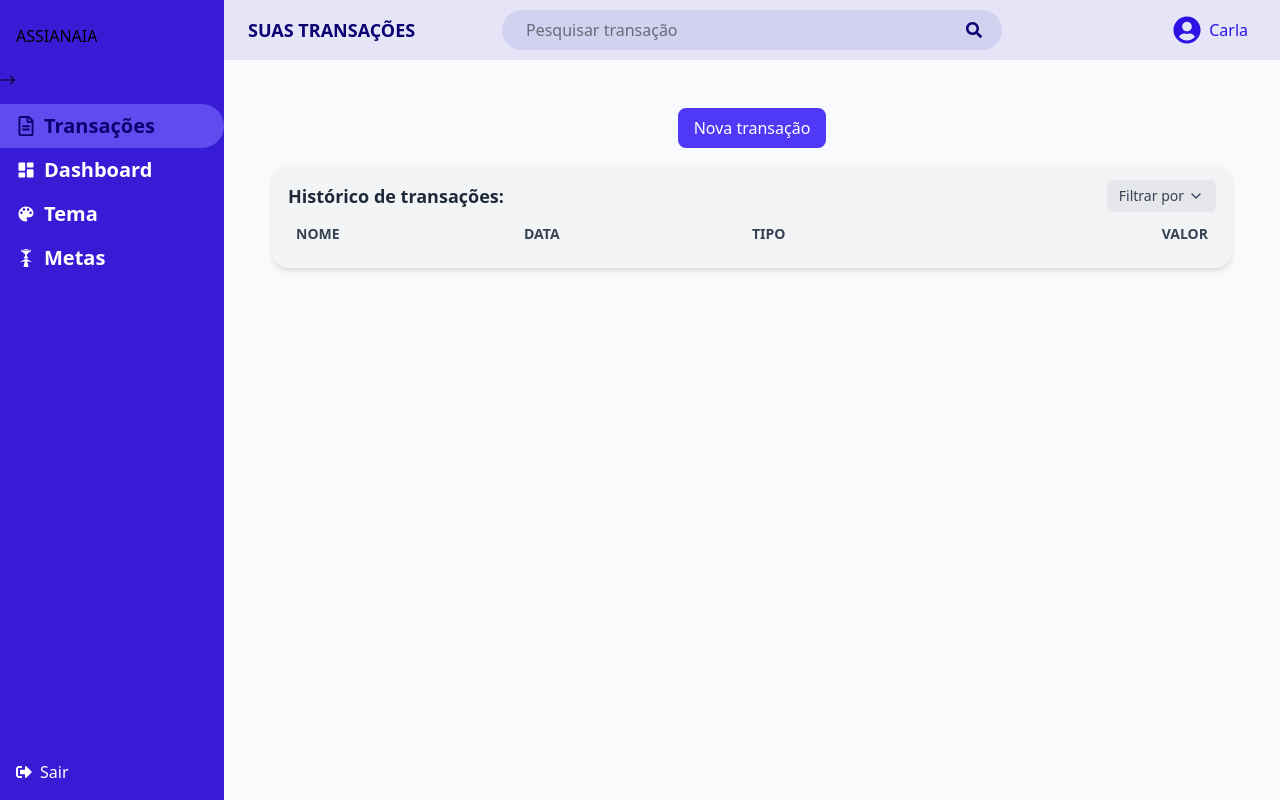
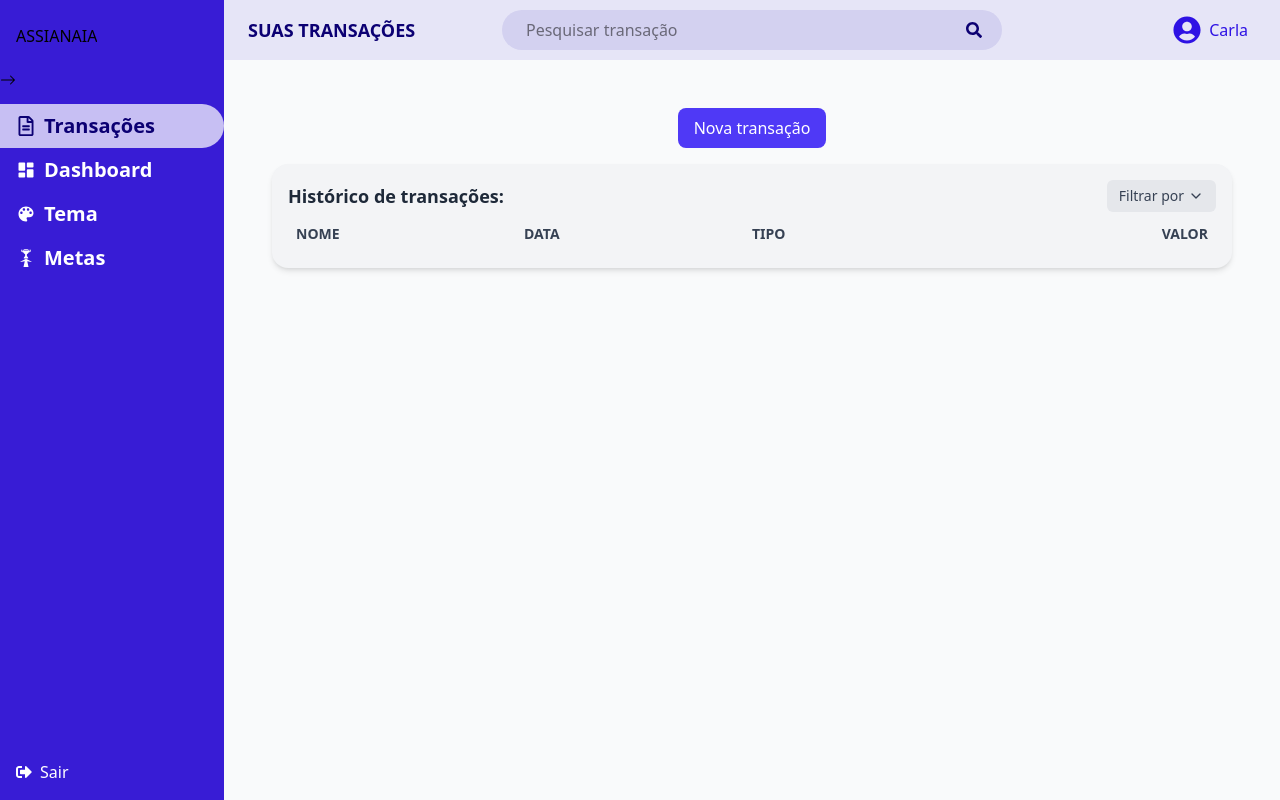
Before and after one commit to Carlamagalhaes1/DashFinance, a React (Vite) app in the folder dashfinanceiro/: page / in a window 1280 px wide. Built offline with nearby package versions, Linux system fonts and the light colour scheme.

Commit message:
Cor dos link mudadas conforme seleciona

```diff
--- a/dashfinanceiro/src/Layout.tsx
+++ b/dashfinanceiro/src/Layout.tsx
@@ -15,7 +15,7 @@ export function Layout() {
         return "DASHBOARD";
       case "/tema":
         return "TEMA";
-      case "/metas":
+      case "/goals":
         return "SUAS METAS";
       default:
         return "ASSIANAIA";
--- a/dashfinanceiro/src/components/Sidebar.tsx
+++ b/dashfinanceiro/src/components/Sidebar.tsx
@@ -5,15 +5,16 @@ import { GiTargetPrize } from "react-icons/gi";
 import { RiDashboardFill } from "react-icons/ri";
 import { BsArrowLeft } from "react-icons/bs";
 import { useState } from "react";
+import { NavLink } from "react-router-dom";
 
 
 export default function Sidebar() {
 
-  const [colapsada, setColapsada]= useState(false)
+  const [colapsada, setColapsada] = useState(false)
 
 
   return (
-    <aside className={`bg-[#381CD5] ${colapsada ? "w-20" :  "w-56"} h-screen flex flex-col justify-between transition-all duration-300`}>
+    <aside className={`bg-[#381CD5] ${colapsada ? "w-20" : "w-56"} h-screen flex flex-col justify-between transition-all duration-300`}>
 
       <div>
 
@@ -21,24 +22,71 @@ export default function Sidebar() {
           {!colapsada && <h1>ASSIANAIA</h1>}
 
         </div>
-        <div className="flex justify-items-center cursor-pointer" onClick={() => setColapsada(!colapsada)}> {colapsada ? <BsArrowLeft className=" transition-all duration-300"  /> : <BsArrowLeft className="rotate-180 transition-all duration-300"/>} </div>
+        <div className="flex justify-items-center cursor-pointer" onClick={() => setColapsada(!colapsada)}> {colapsada ? <BsArrowLeft className=" transition-all duration-300" /> : <BsArrowLeft className="rotate-180 transition-all duration-300" />} </div>
 
 
         <nav className="flex flex-col mt-4">
+          <NavLink
+            to="/"
+            className={({ isActive }) =>
+              `flex items-center gap-2 px-4 py-2 text-xl font-bold rounded-r-full transition-colors
+       ${isActive ? "text-[#0C0073] bg-[#ffffffb7]" : "text-white hover:bg-[#604BEE]"}`
+            }
+          >
+            {({ isActive }) => (
+              <>
+                <FaRegFileAlt color={isActive ? "#0C0073" : "white"} />
+                {!colapsada && "Transações"}
+              </>
+            )}
+          </NavLink>
 
-          <a href="#" className="flex items-center gap-2 px-4 py-2 bg-[#604BEE] text-xl font-bold text-[#0C0073] rounded-r-full">
-            <FaRegFileAlt />{!colapsada && "Transações"}
-          </a>
-          <a href="#" className="flex items-center gap-2 px-4 py-2 font-bold text-xl text-white hover:bg-[#604BEE] rounded-r-full">
-            <RiDashboardFill /> {!colapsada && "Dashboard"}
-          </a>
-          <a href="#" className="flex items-center gap-2 px-4 py-2 font-bold text-xl text-white hover:bg-[#604BEE] rounded-r-full">
-            <IoMdColorPalette /> {!colapsada && "Tema"}
-          </a>
-          <a href="/goals" className="flex items-center gap-2 px-4 py-2 font-bold text-xl text-white hover:bg-[#604BEE] rounded-r-full">
-            <GiTargetPrize /> {!colapsada && "Metas"}
-          </a>
+          <NavLink
+            to="/dashboard"
+            className={({ isActive }) =>
+              `flex items-center gap-2 px-4 py-2 text-xl font-bold rounded-r-full transition-colors
+       ${isActive ? "text-[#0C0073] bg-[#ffffffb7]" : "text-white hover:bg-[#604BEE]"}`
+            }
+          >
+            {({ isActive }) => (
+              <>
+                <RiDashboardFill color={isActive ? "#0C0073" : "white"} />
+                {!colapsada && "Dashboard"}
+              </>
+            )}
+          </NavLink>
+
+          <NavLink
+            to="/tema"
+            className={({ isActive }) =>
+              `flex items-center gap-2 px-4 py-2 text-xl font-bold rounded-r-full transition-colors
+       ${isActive ? "text-[#0C0073] bg-[#ffffffb7]" : "text-white hover:bg-[#604BEE]"}`
+            }
+          >
+            {({ isActive }) => (
+              <>
+                <IoMdColorPalette color={isActive ? "#0C0073" : "white"} />
+                {!colapsada && "Tema"}
+              </>
+            )}
+          </NavLink>
+
+          <NavLink
+            to="/goals"
+            className={({ isActive }) =>
+              `flex items-center gap-2 px-4 py-2 text-xl font-bold rounded-r-full transition-colors
+       ${isActive ? "text-[#0C0073] bg-[#ffffffb7]" : "text-white hover:bg-[#604BEE]"}`
+            }
+          >
+            {({ isActive }) => (
+              <>
+                <GiTargetPrize color={isActive ? "#0C0073" : "white"} />
+                {!colapsada && "Metas"}
+              </>
+            )}
+          </NavLink>
         </nav>
+
       </div>
 
 
--- a/dashfinanceiro/src/components/TransactionsList.tsx
+++ b/dashfinanceiro/src/components/TransactionsList.tsx
@@ -14,7 +14,7 @@ export function TransactionsList() {
 
   return (
     <div className="bg-gray-100 rounded-2xl p-4 shadow-md w-full max-w-3xl mx-auto">
-      {/* Cabeçalho */}
+
       <div className="flex items-center justify-between mb-3">
         <h2 className="font-semibold text-lg text-gray-800">Histórico de transações:</h2>
 
@@ -27,7 +27,7 @@ export function TransactionsList() {
         </button>
       </div>
 
-      {/* Cabeçalho da tabela */}
+
       <div className="grid grid-cols-4 text-sm font-semibold text-gray-700 px-2">
         <span>NOME</span>
         <span>DATA</span>
```
Also changed, not shown: dashfinanceiro/src/components/Header.tsx (+1 -11 lines).
